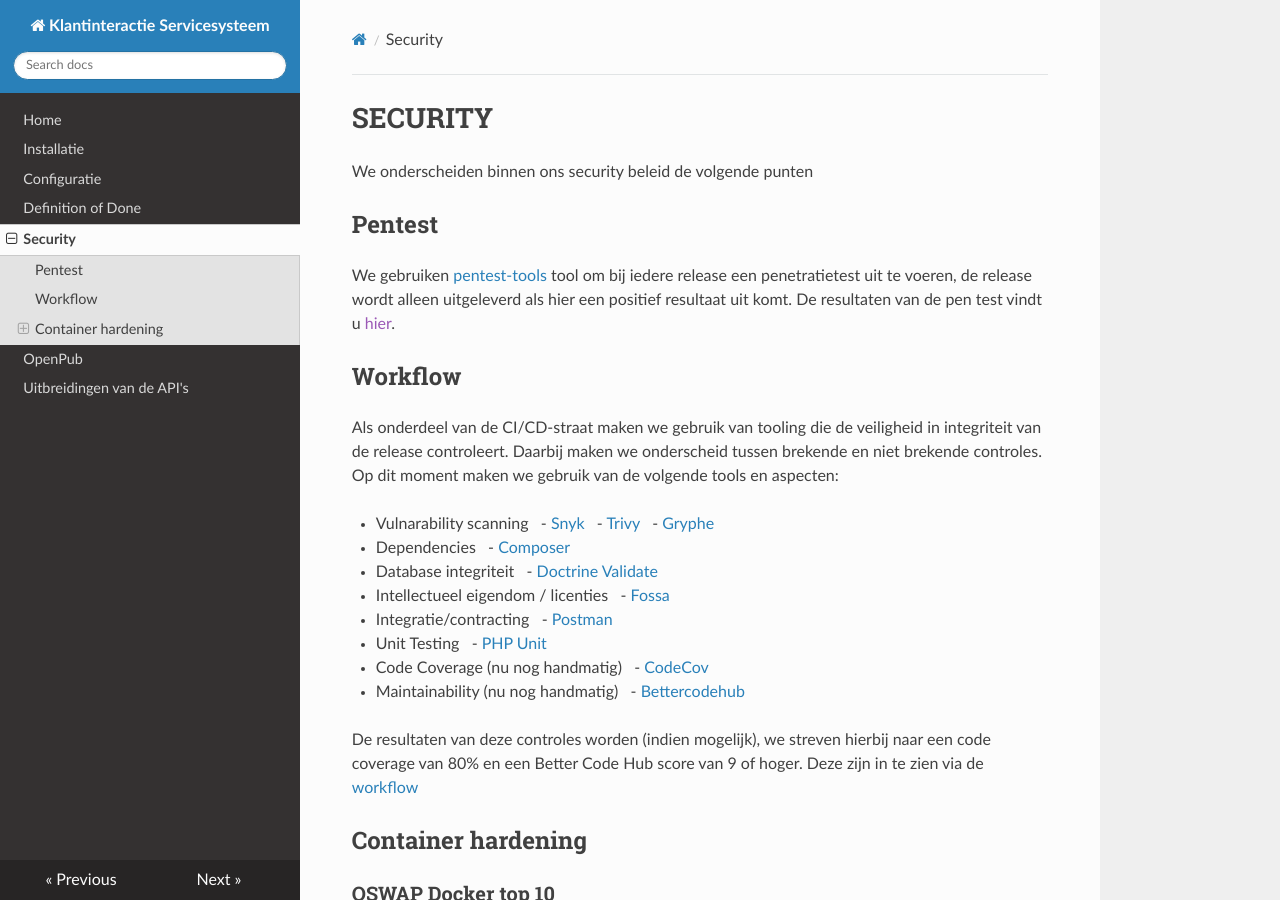
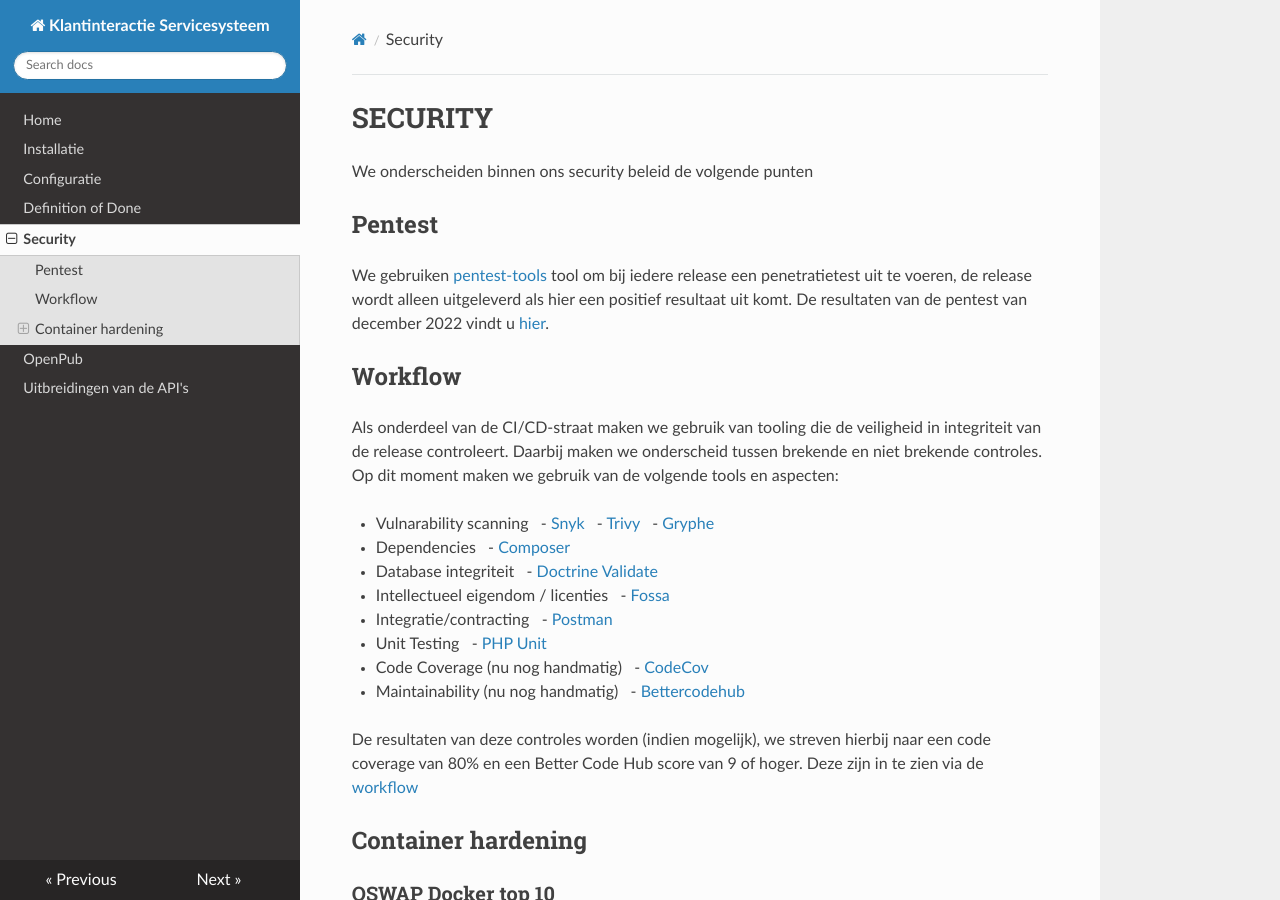
Before and after one commit to Klantinteractie-Servicesysteem/.github, an MkDocs documentation site: the page built from docs/SECURITY.md, in a window 1280 px wide and 900 px high. Built offline with MkDocs 1.6.1, drawn with Linux system fonts in a browser that asks for light colours; nearby versions of some CDN libraries.

Commit message:
Update SECURITY.md
Link naar pentest-report ingevoegd

```diff
--- a/docs/SECURITY.md
+++ b/docs/SECURITY.md
@@ -4,7 +4,7 @@
 
 ## Pentest
 
-We gebruiken [pentest-tools](https://pentest-tools.com/) tool om bij iedere release een penetratietest uit te voeren, de release wordt alleen uitgeleverd als hier een positief resultaat uit komt. De resultaten van de pen test vindt u [hier]().
+We gebruiken [pentest-tools](https://pentest-tools.com/) tool om bij iedere release een penetratietest uit te voeren, de release wordt alleen uitgeleverd als hier een positief resultaat uit komt. De resultaten van de pentest van december 2022 vindt u [hier](Aggregated_Scan_Results-20221216.pdf).
 
 ## Workflow
 
```
